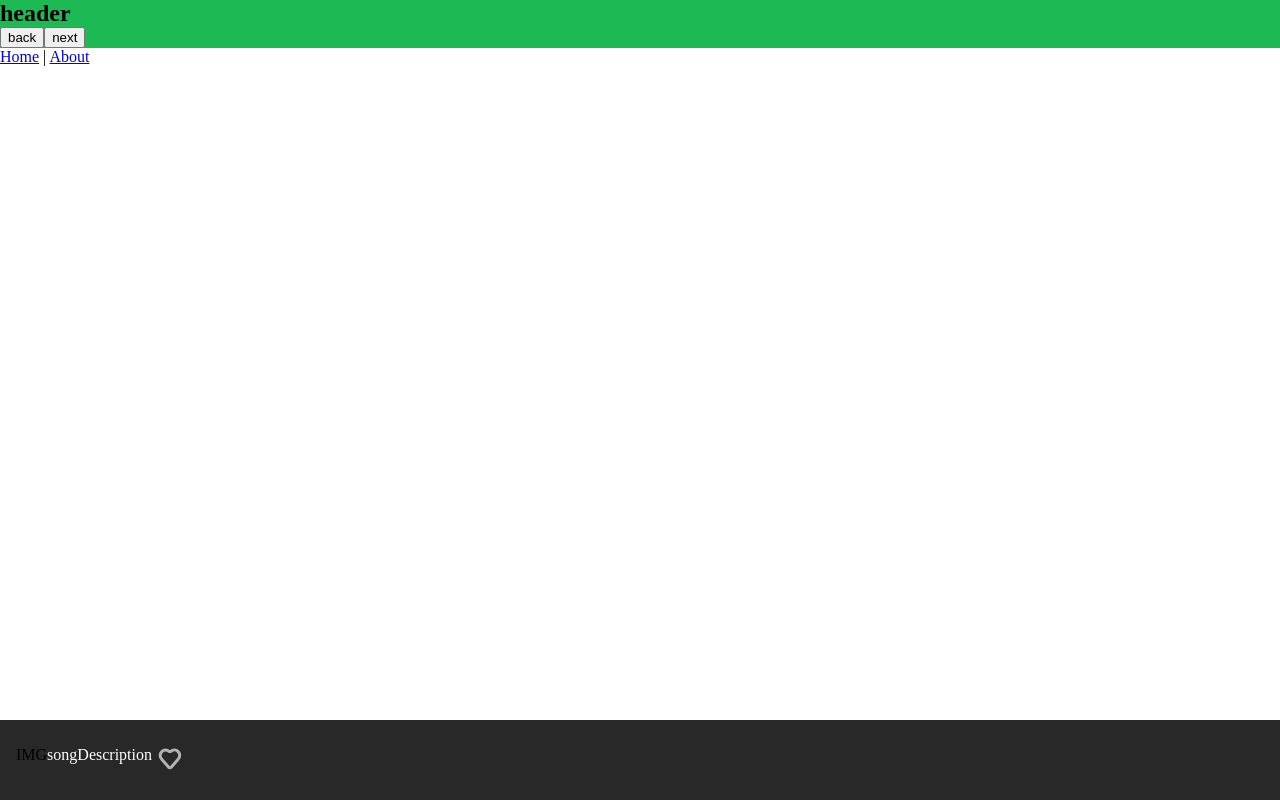
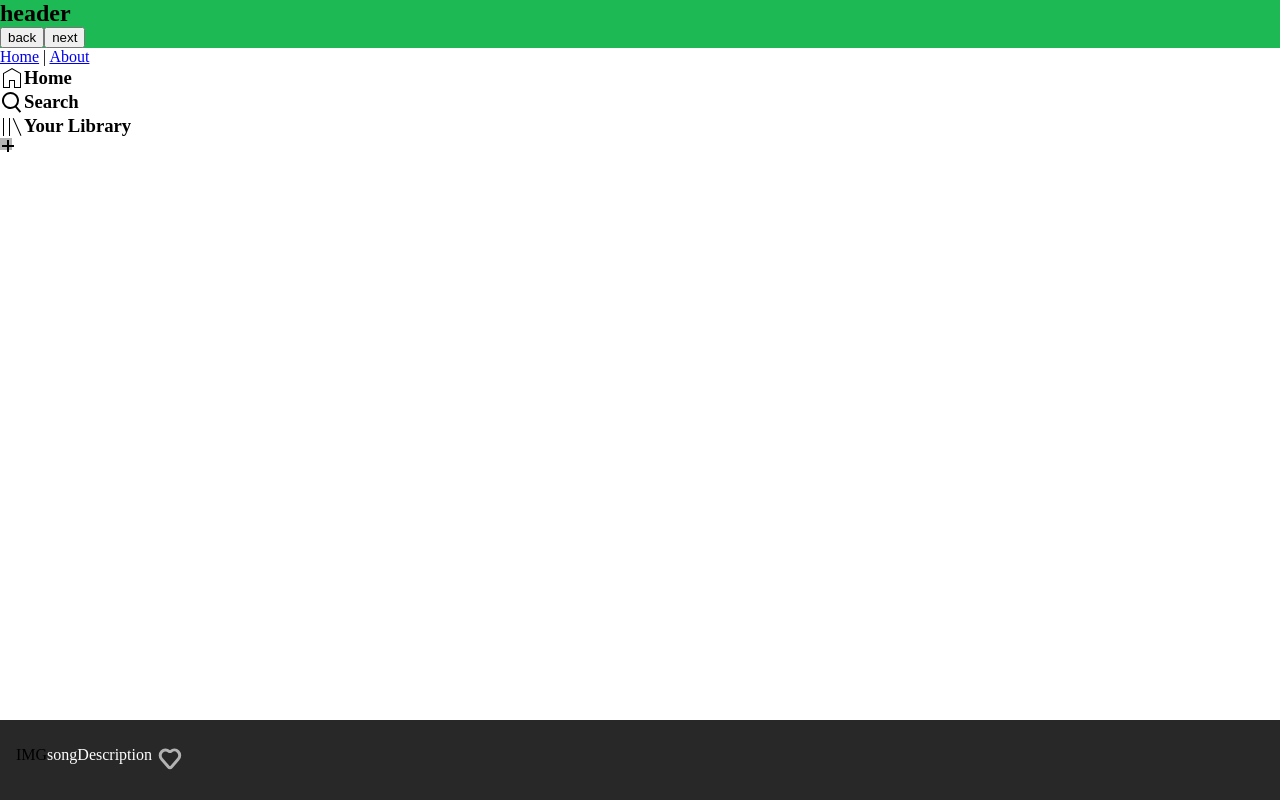
Before and after one commit to Noamzil/AudioFly, a Vue app: page /#/search in a window 1280 px wide. Built offline with nearby package versions, Linux system fonts and the light colour scheme.

Commit message:
fixed git

```diff
--- a/src/App.vue
+++ b/src/App.vue
@@ -8,6 +8,7 @@
       </div>
       <router-view />
     </div>
+    <app-side-bar/>
     <app-footer></app-footer>
   </section>
 </template>
@@ -15,13 +16,14 @@
 <script>
 import appHeader from './components/app-header.cmp.vue';
 
-
+import appSideBar from './components/side-bar.cmp.vue'
 import appFooter from './components/app-footer.cmp.vue';
 
 export default {
   components: {
     appHeader,
     appFooter,
+    appSideBar
   },
 };
 </script>
```
